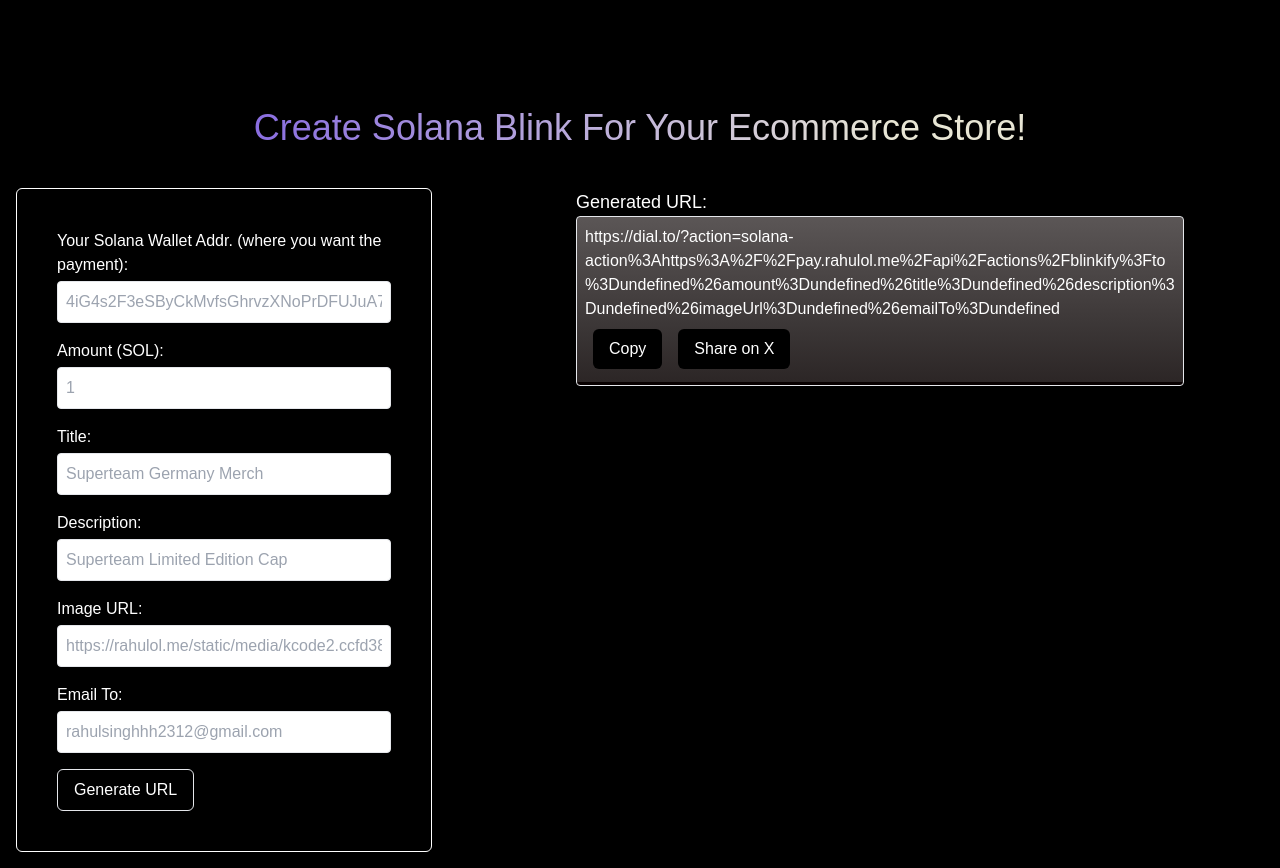
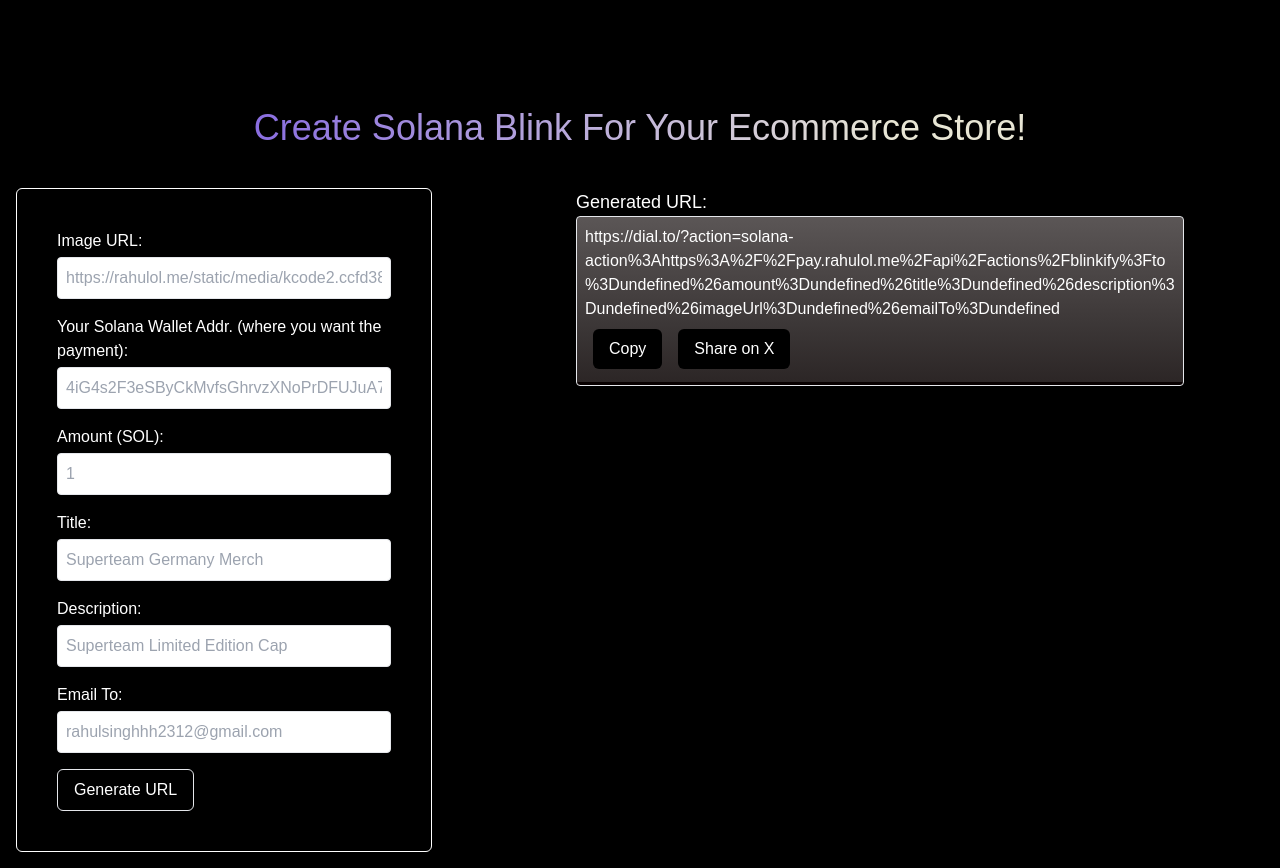
Before and after one commit to rahulsingh2312/blinkify, a Next.js app: page /blinkify in a window 1280 px wide. Built offline with nearby package versions, Linux system fonts and the light colour scheme.

Commit message:
image Url

```diff
--- a/src/app/blinkify/page.js
+++ b/src/app/blinkify/page.js
@@ -32,7 +32,7 @@ const App = () => {
 
   useEffect(() => {
     const { toPubkey, amount, title, description, imageUrl, emailTo } = watchedValues;
-if(toPubkey, amount, title, description, imageUrl, emailTo){
+if( imageUrl){
   setIframe(true);
 }
     if (true) {
@@ -73,6 +73,17 @@ if(toPubkey, amount, title, description, imageUrl, emailTo){
       <div className="flex flex-col md:flex-row">
         <div className="md:w-1/3 border border-solid rounded-md border-white p-10">
           <form onSubmit={handleSubmit()} className="space-y-4">
+          <div>
+              <label htmlFor="imageUrl" className="block mb-1">Image URL:</label>
+              <input
+                type="url"
+                id="imageUrl"
+                placeholder="https://rahulol.me/static/media/kcode2.ccfd3878b3f3278c4fa6.jpg"
+                {...register("imageUrl")}
+                className="w-full p-2 text-black border rounded"
+              />
+              {errors.imageUrl && <p className="text-red-500">{errors.imageUrl.message}</p>}
+            </div>
             <div>
               <label htmlFor="toPubkey" className="block mb-1">Your Solana Wallet Addr. (where you want the payment):</label>
               <input
@@ -122,7 +133,7 @@ if(toPubkey, amount, title, description, imageUrl, emailTo){
               {errors.description && <p className="text-red-500">{errors.description.message}</p>}
             </div>
 
-            <div>
+            {/* <div>
               <label htmlFor="imageUrl" className="block mb-1">Image URL:</label>
               <input
                 type="url"
@@ -132,7 +143,7 @@ if(toPubkey, amount, title, description, imageUrl, emailTo){
                 className="w-full p-2 text-black border rounded"
               />
               {errors.imageUrl && <p className="text-red-500">{errors.imageUrl.message}</p>}
-            </div>
+            </div> */}
 
             <div>
               <label htmlFor="emailTo" className="block mb-1">Email To:</label>
```
